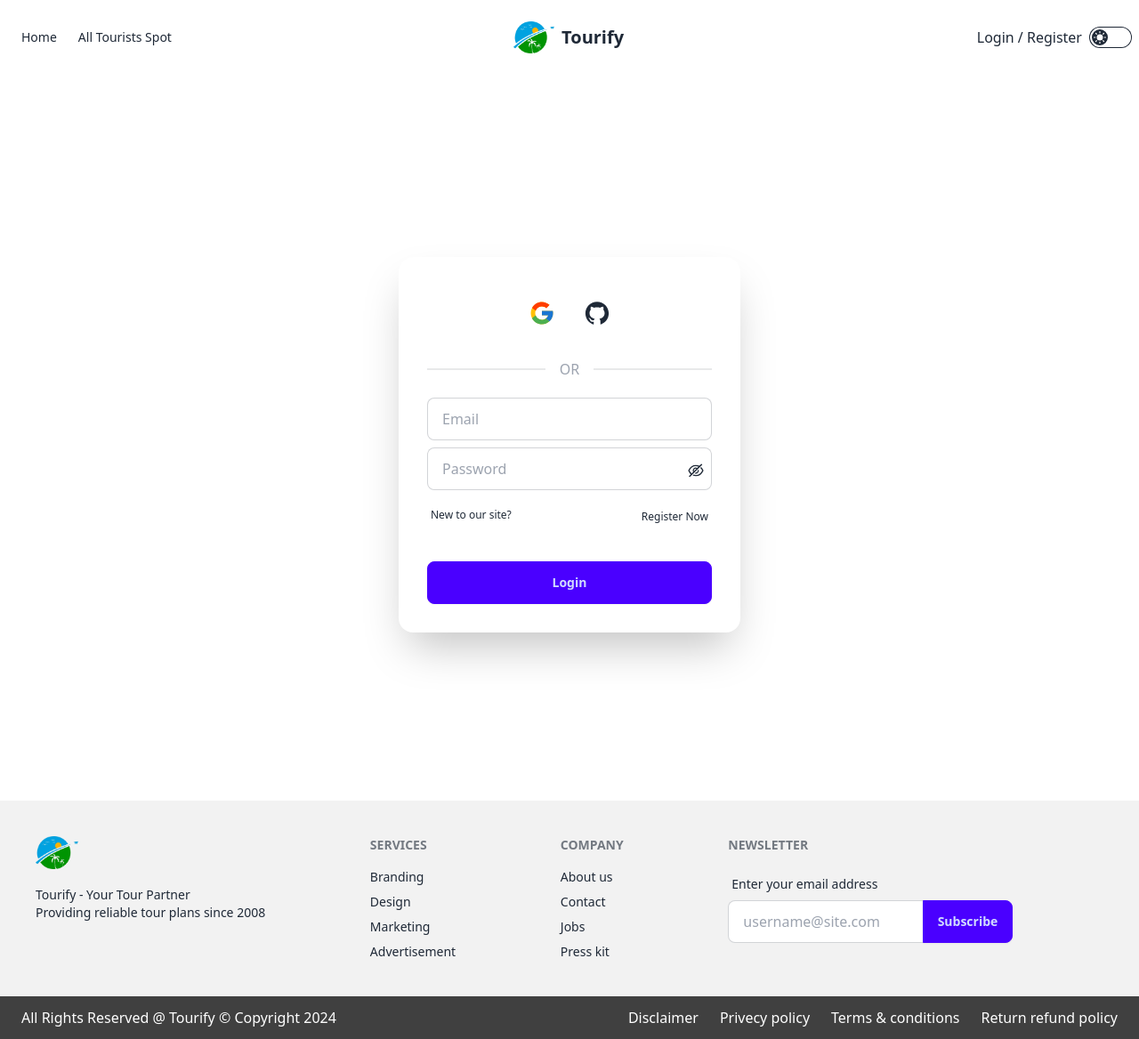
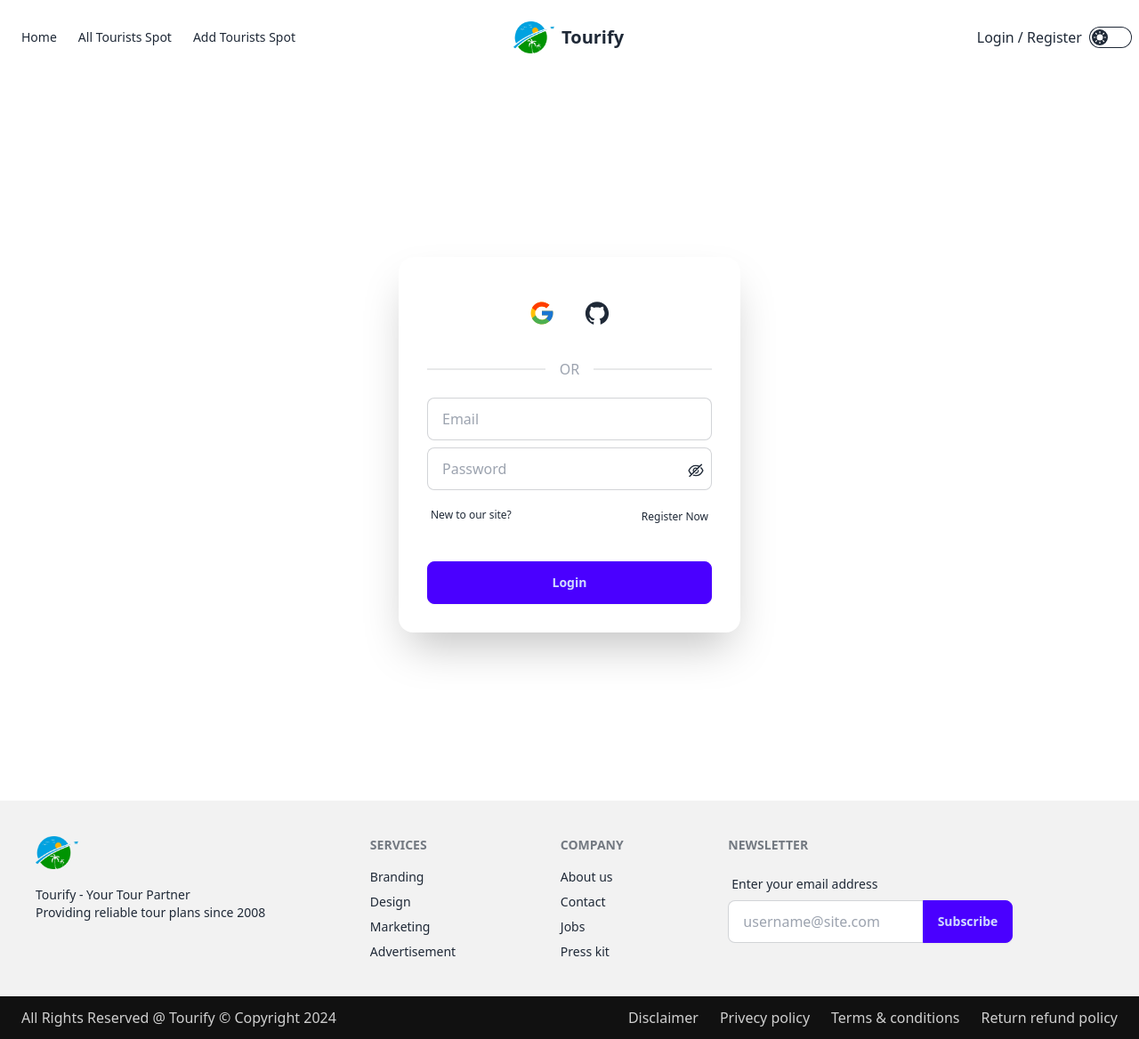
Before and after one commit to shariarSultanFahim/Tourify, a React (Vite) app: page /login in a window 1280 px wide. Shown: the whole page at 89% size. Built offline with nearby package versions, Linux system fonts and the light colour scheme; no server answers; what tw-elements-react would draw is missing.

Commit message:
Design Changes

```diff
--- a/index.html
+++ b/index.html
@@ -2,7 +2,7 @@
 <html lang="en" data-theme="light">
   <head>
     <meta charset="UTF-8" />
-    <link rel="icon" type="image/svg+xml" href="src/assets/Tourify.png" />
+    <link rel="icon" type="image/svg+xml" href="/Tourify.png" />
     <meta name="viewport" content="width=device-width, initial-scale=1.0" />
     <title>Tourify</title>
   </head>
--- a/src/Components/About/About.jsx
+++ b/src/Components/About/About.jsx
@@ -28,7 +28,7 @@ const About = () => {
         Types of Holiday Deals
         </h1>
         <p>We create and update great new offers for our users every day in our tour operator. Go through our site to compare types of holiday packages.</p>
-        <ul className="list-disc px-4">
+        <ul className="list-disc px-4 text-left space-y-2">
             <li>All-inclusive: All the meals and drinks you want is available for you on-site at your accommodation</li>
             <li>Beach holidays: When is comes to a beach, there is never a bad time for a beach holiday! Relax in the sun or try out scuba diving, or surfing.</li>
             <li>Luxury getaways: Put your comfort as your first priority and submerge yourself in full-on relaxing time with a luxury getaway with our cheap holiday packages .</li>
--- a/src/Components/SharedComponents/Footer/Footer.jsx
+++ b/src/Components/SharedComponents/Footer/Footer.jsx
@@ -1,14 +1,17 @@
-
 const Footer = () => {
   return (
     <div>
-
-            <footer className="footer p-10 bg-base-200 text-base-content">
+      <div className="bg-base-200">
+      <footer className="container mx-auto footer p-10 text-base-content">
         <aside>
           <p className="h-12 w-12">
             <img src="/Tourify.png" alt="" />
           </p>
-                    <p>Tourify - Your Tour Partner<br/>Providing reliable tour plans since 2008</p>
+          <p>
+            Tourify - Your Tour Partner
+            <br />
+            Providing reliable tour plans since 2008
+          </p>
         </aside>
         <nav>
           <h6 className="footer-title">Services</h6>
@@ -31,24 +34,34 @@ const Footer = () => {
               <span className="label-text">Enter your email address</span>
             </label>
             <div className="join">
-                        <input type="text" placeholder="username@site.com" className="input input-bordered join-item w-40 md:w-full" />
+              <input
+                type="text"
+                placeholder="username@site.com"
+                className="input input-bordered join-item w-40 md:w-full"
+              />
               <button className="btn btn-primary join-item">Subscribe</button>
             </div>
           </fieldset>
         </form>
       </footer>
+      </div>
 
-            <div className="text-center opacity-80 px-6 py-3 text-white md:flex justify-between items-center bg-[#111111]">
-                <h1>
-                All Rights Reserved @ Tourify © Copyright 2024
-                </h1>
+      <div className="bg-[#111111]">
+        <div className="container mx-auto text-center opacity-80 px-6 py-3 text-white md:flex justify-between items-center ">
+        <h1>All Rights Reserved @ Tourify © Copyright 2024</h1>
         <ul className="flex pt-4 gap-2 md:pt-0 md:gap-6 text-xs md:text-base">
           <li className="hover:cursor-pointer hover:underline">Disclaimer</li>
-                    <li className="hover:cursor-pointer hover:underline">Privecy policy</li>
-                    <li className="hover:cursor-pointer hover:underline">Terms & conditions</li>
-                    <li className="hover:cursor-pointer hover:underline">Return refund policy</li>
+          <li className="hover:cursor-pointer hover:underline">
+            Privecy policy
+          </li>
+          <li className="hover:cursor-pointer hover:underline">
+            Terms & conditions
+          </li>
+          <li className="hover:cursor-pointer hover:underline">
+            Return refund policy
+          </li>
         </ul>
-
+        </div>
       </div>
     </div>
   );
--- a/src/Components/SharedComponents/NavBar/NavBar.jsx
+++ b/src/Components/SharedComponents/NavBar/NavBar.jsx
@@ -34,9 +34,8 @@ const NavBar = () => {
     const items = <>
     <NavLink to={"/"} className={({ isActive }) => isActive ? 'px-3 py-2 bg-transparent text-green-800  rounded-xl  ' : 'btn-ghost border-none bg-transparent hover:bg-transparent px-3 py-2 rounded-xl transition duration-300 ease-in-out hover:scale-110  '}>Home</NavLink>
     <NavLink to='/allTouristSpots' className={({ isActive }) => isActive ? 'px-3 py-2 bg-transparent text-green-800  rounded-xl ' : 'btn-ghost border-none bg-transparent hover:bg-transparent px-3 py-2 rounded-xl transition duration-300 ease-in-out hover:scale-110 '}>All Tourists Spot</NavLink>
-    {
-        user&&<NavLink to='/addTouristSpot' className={({ isActive }) => isActive ? 'px-3 py-2 bg-transparent text-green-800  rounded-xl ' : 'btn-ghost border-none bg-transparent hover:bg-transparent px-3 py-2 rounded-xl transition duration-300 ease-in-out hover:scale-110 '}>Add Tourists Spot</NavLink>
-    }
+    <NavLink to='/addTouristSpot' className={({ isActive }) => isActive ? 'px-3 py-2 bg-transparent text-green-800  rounded-xl ' : 'btn-ghost border-none bg-transparent hover:bg-transparent px-3 py-2 rounded-xl transition duration-300 ease-in-out hover:scale-110 '}>Add Tourists Spot</NavLink>
+
     {
         user&&<NavLink to='/myTourList' className={({ isActive }) => isActive ? 'px-3 py-2 bg-transparent text-green-800  rounded-xl ' : 'btn-ghost border-none bg-transparent hover:bg-transparent px-3 py-2 rounded-xl transition duration-300 ease-in-out hover:scale-110 '}>My List</NavLink>
     }
@@ -46,7 +45,7 @@ const NavBar = () => {
 
     return (
 
-        <div data-aos="fade-down" className="relative md:container z-[999] py-4 mb-4 mx-auto navbar ">
+        <div data-aos="fade-down" className="relative md:container z-[999] py-4 mb-4 mx-auto navbar justify-between ">
             <div className="md:navbar-start">
                 <div className="dropdown">
                 <div tabIndex={0} role="button" className="btn btn-ghost lg:hidden">
```
Lines whose indentation alone changed are shown as unchanged.
